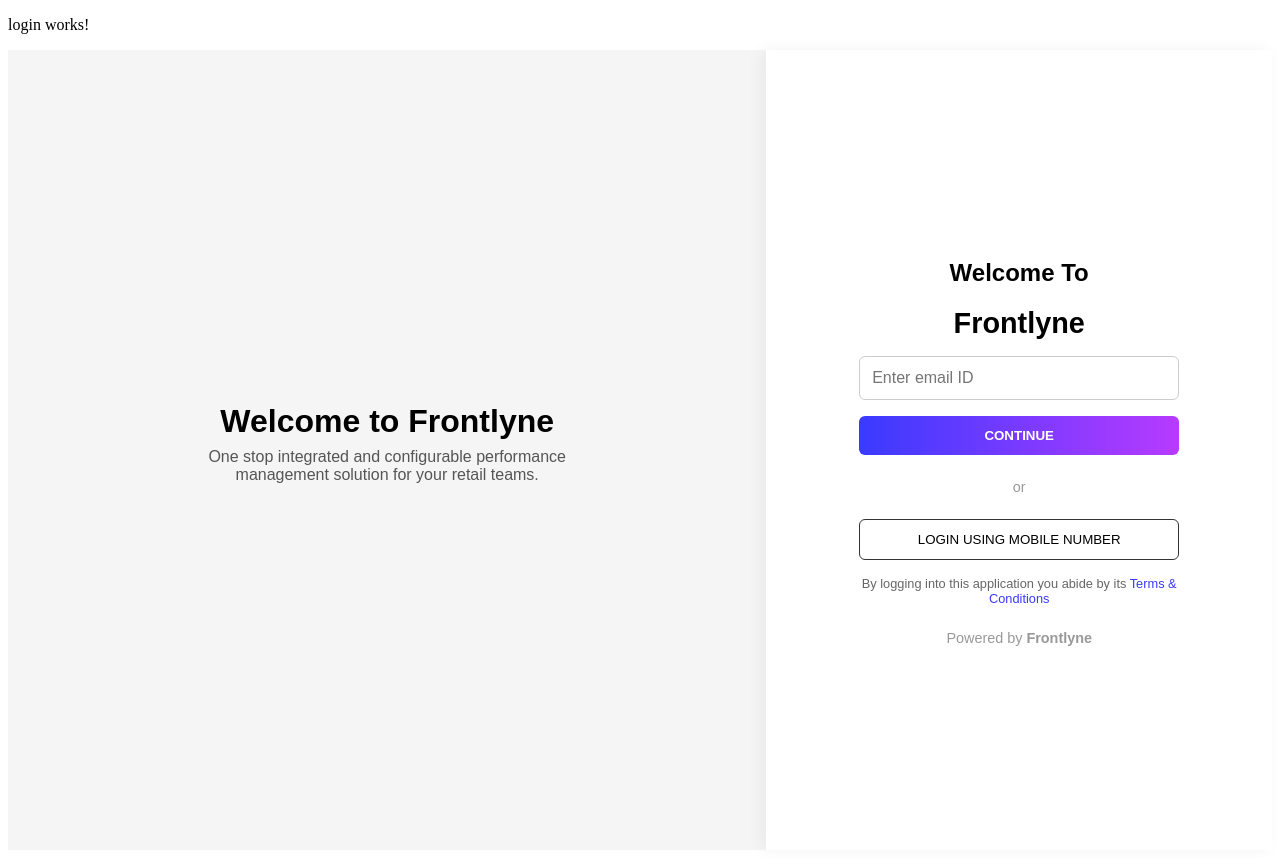
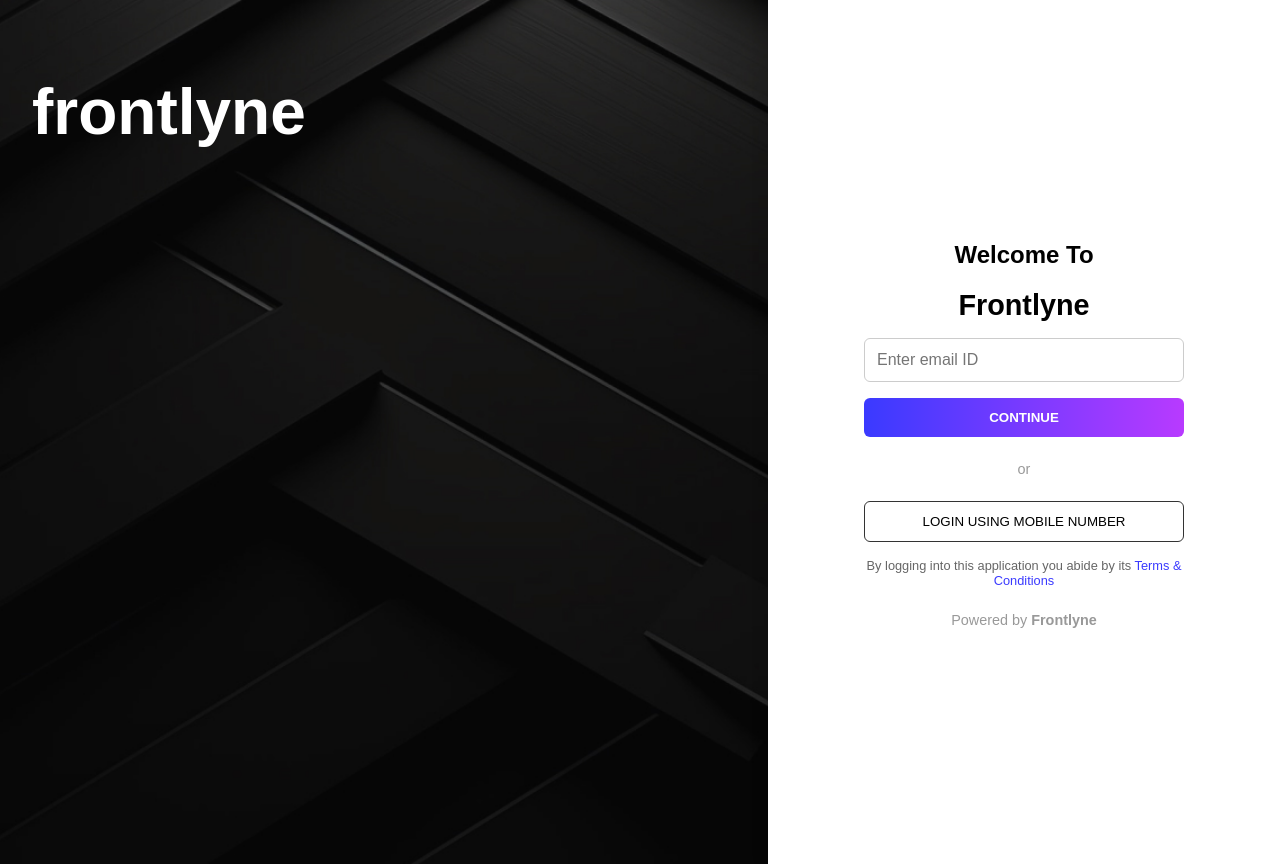
Before and after one commit to RalteRoland/task-manager-frontend, an Angular app: page / in a window 1280 px wide. Built offline with nearby package versions, Linux system fonts and the light colour scheme.

Commit message:
Fix login page background and sizing

```diff
--- a/angular.json
+++ b/angular.json
@@ -31,6 +31,8 @@
             ],
             "tsConfig": "tsconfig.app.json",
             "assets": [
+                "src/assets",
+                "src/favicon.ico",
               {
                 "glob": "**/*",
                 "input": "public"
--- a/src/app/pages/login/login.component.css
+++ b/src/app/pages/login/login.component.css
@@ -8,31 +8,26 @@
 
 /* Left side */
 .left-panel {
-  background-color: #f5f5f5;
+  background: url('/assets/login-background-image.jpg') no-repeat center center;
+  background-size: cover;
   display: flex;
-  justify-content: center;
-  align-items: center;
+  justify-content: left;
+  align-items: flex-start;
   padding: 2rem;
-}
-
-.welcome-box {
-  text-align: center;
+  height: 100vh;
 }
 
 .welcome-box h1 {
-  font-size: 2rem;
+  color: white;
+  text-align: left;
+  font-size: 4rem;
   margin-bottom: 0.5rem;
-}
-
-.welcome-box p {
-  max-width: 400px;
-  margin: 0 auto 1rem;
-  color: #555;
 }
 
 /* Right side */
 .right-panel {
   background-color: #ffffff;
+  border-color: #555;
   display: flex;
   justify-content: center;
   align-items: center;
--- a/src/app/pages/login/login.component.html
+++ b/src/app/pages/login/login.component.html
@@ -1,15 +1,8 @@
-<p>login works!</p>
-
 <div class="login-wrapper">
   <!--Left section-->
   <div class="left-panel">
     <div class="welcome-box">
-      <h1>Welcome to Frontlyne</h1>
-      <p>
-        One stop integrated and configurable performance management solution
-        for your retail teams.
-      </p>
-      <img src="" alt="">
+      <h1>frontlyne</h1>
     </div>
   </div>
 
--- a/src/styles.css
+++ b/src/styles.css
@@ -1 +1,4 @@
-/* You can add global styles to this file, and also import other style files */
+body {
+  margin: 0;
+  padding: 0;
+}
```
Also changed, not shown: src/assets/login-background-image.jpg (added).
